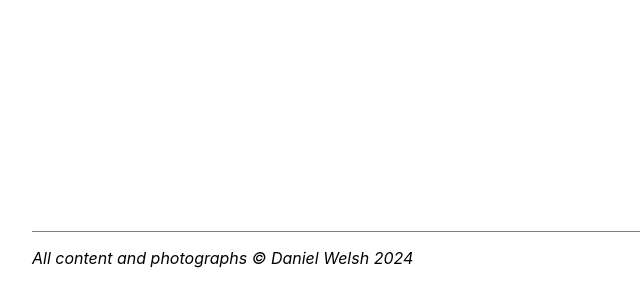
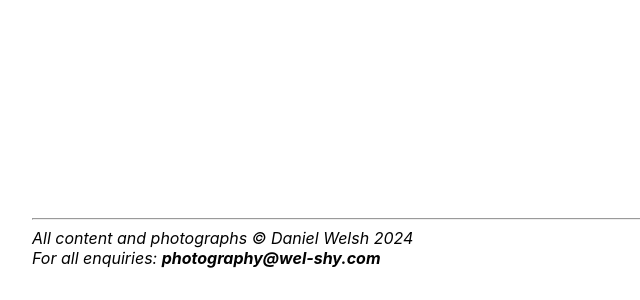
Before and after one commit to wel-shy/photography-portfolio, a React (Create React App) app: page / in a window 1280 px wide. Shown: the part 500-800 px from the top of the page, without its empty margins (0-640 px from the left). Built offline with nearby package versions, Linux system fonts and the light colour scheme; no server answers.

Commit message:
updating footer

```diff
--- a/src/components/Footer.tsx
+++ b/src/components/Footer.tsx
@@ -1,16 +1,19 @@
 import styled from "styled-components";
 
 const StyledFooter = styled.footer`
-  border-top: 1px solid grey;
   padding-top: 1em;
   font-style: italic;
-  margin-top: 2em;
 `;
 
 const Footer = () => {
   return (
     <StyledFooter>
+      <hr />
       <div>All content and photographs &copy; Daniel Welsh 2024</div>
+      <div>
+        For all enquiries:{" "}
+        <a href="mailto:photography@wel-shy.com">photography@wel-shy.com</a>
+      </div>
     </StyledFooter>
   );
 };
```
